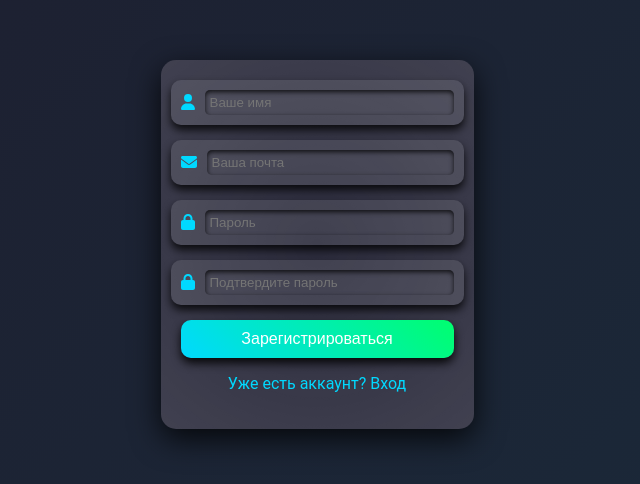
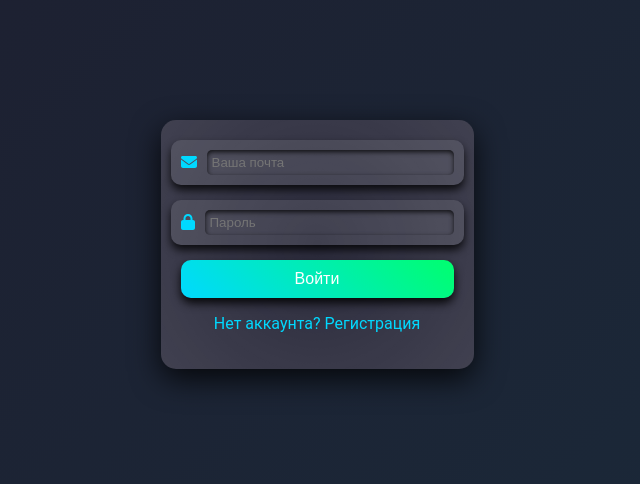
Before and after one commit to lopatuxin/programmator-front, a React (Create React App) app: page /login in a window 1280 px wide. Shown: the part 156-640 px from the top of the page, without its empty margins (343-983 px from the left). Built offline with nearby package versions, Linux system fonts and the light colour scheme; a small style sheet from the web is missing.

Commit message:
Добавил форму входа

```diff
--- a/package.json
+++ b/package.json
@@ -13,6 +13,7 @@
     "react": "^18.3.1",
     "react-dom": "^18.3.1",
     "react-hook-form": "^7.51.5",
+    "react-router-dom": "^6.23.1",
     "react-scripts": "5.0.1",
     "web-vitals": "^2.1.4"
   },
--- a/src/App.js
+++ b/src/App.js
@@ -1,18 +1,25 @@
 import React from 'react';
-import ReactDOM from 'react-dom';
 import {library} from '@fortawesome/fontawesome-svg-core';
 import {fab} from '@fortawesome/free-brands-svg-icons';
 import {faCogs, faEnvelope, faLock, faUser} from '@fortawesome/free-solid-svg-icons';
 import './App.css';
-import RegistrationForm from "./RegistrationForm";
+import RegistrationForm from "./components/RegistrationForm";
+import {BrowserRouter, Route, Routes} from "react-router-dom";
+import LoginForm from "./components/LoginForm";
 
 library.add(fab, faUser, faEnvelope, faLock, faCogs);
 
 function App() {
     return (
-        <div className="App">
-            <RegistrationForm />
-        </div>
+        <BrowserRouter>
+            <div className="App">
+                <Routes>
+                    <Route path="/register" element={<RegistrationForm />} />
+                    <Route path="/login" element={<LoginForm />} />
+                    <Route path="*" element={<RegistrationForm />} />
+                </Routes>
+            </div>
+        </BrowserRouter>
     );
 }
 
--- /dev/null
+++ b/src/components/LoginForm.css
@@ -0,0 +1,115 @@
+body {
+    display: flex;
+    justify-content: center;
+    align-items: center;
+    height: 100vh;
+    background: linear-gradient(135deg, #1e1e2f, #1a2a3a);
+    margin: 0;
+    font-family: 'Roboto', sans-serif;
+    color: #fff;
+}
+
+.login-container {
+    display: flex;
+    justify-content: center;
+    align-items: center;
+    width: 100%;
+    max-width: 400px;
+    padding: 20px;
+}
+
+.login-box {
+    background: #2b2b3c;
+    border-radius: 15px;
+    box-shadow: 0 10px 30px rgba(0, 0, 0, 0.8);
+    padding: 20px;
+    width: 100%;
+    max-width: 400px;
+    text-align: center;
+    position: relative;
+    overflow: hidden;
+    z-index: 1;
+}
+
+.login-box::before {
+    content: '';
+    position: absolute;
+    top: -50%;
+    left: -50%;
+    width: 200%;
+    height: 200%;
+    background: radial-gradient(circle at center, transparent, rgba(255, 255, 255, 0.1), transparent);
+    animation: rotation 10s infinite linear;
+    z-index: -1;
+}
+
+@keyframes rotation {
+    from {
+        transform: rotate(0deg);
+    }
+    to {
+        transform: rotate(360deg);
+    }
+}
+
+form {
+    display: flex;
+    flex-direction: column;
+    align-items: center;
+}
+
+.input-group {
+    display: flex;
+    align-items: center;
+    margin-bottom: 15px;
+    background: rgba(255, 255, 255, 0.1);
+    border-radius: 10px;
+    padding: 10px;
+    width: 100%;
+    box-shadow: 0 5px 8px rgba(0, 0, 0, 0.8);
+}
+
+.input-group label {
+    margin-right: 10px;
+    color: #00d9ff;
+}
+
+.input-group input {
+    background: transparent;
+    border: none;
+    outline: none;
+    color: white;
+    width: 100%;
+    padding: 5px;
+    border-radius: 5px;
+    box-shadow: inset 0 2px 5px rgba(0, 0, 0, 0.8);
+    z-index: 1;
+}
+
+button {
+    width: 100%;
+    padding: 10px;
+    border: none;
+    border-radius: 10px;
+    background: linear-gradient(45deg, #00d9ff, #00ff6e);
+    color: white;
+    cursor: pointer;
+    font-size: 1em;
+    transition: background 0.3s ease, transform 0.2s ease;
+    box-shadow: 0 5px 10px rgba(0, 0, 0, 0.9);
+    z-index: 1;
+}
+
+button:hover {
+    background: linear-gradient(45deg, #00ff6e, #00d9ff);
+    transform: translateY(-3px);
+}
+
+.login-box p {
+    color: #00d9ff;
+}
+
+.login-box a {
+    color: #00d9ff;
+    text-decoration: none;
+}
--- /dev/null
+++ b/src/components/LoginForm.jsx
@@ -0,0 +1,67 @@
+import React from 'react';
+import {useForm, Controller} from 'react-hook-form';
+import {FontAwesomeIcon} from '@fortawesome/react-fontawesome';
+import './LoginForm.css';
+import {Link} from "react-router-dom";
+
+const LoginForm = () => {
+    const {control, handleSubmit} = useForm();
+
+    const onSubmit = async (data) => {
+        try {
+            const response = await fetch('http://localhost:8080/auth/login', {
+                method: 'POST',
+                headers: {
+                    'Content-Type': 'application/json',
+                },
+                body: JSON.stringify(data),
+            });
+
+            if (!response.ok) {
+                throw new Error('Network response was not ok');
+            }
+
+            const responseData = await response.json();
+            console.log('Success:', responseData);
+            alert(responseData); // Вывод сообщения на экран
+        } catch (error) {
+            console.error('Error:', error);
+            alert('Login failed: ' + error.message); // Вывод сообщения об ошибке
+        }
+    };
+
+    return (
+        <div className="login-container">
+            <div className="login-box">
+                <form onSubmit={handleSubmit(onSubmit)}>
+                    <div className="input-group">
+                        <label htmlFor="email">
+                            <FontAwesomeIcon icon="envelope"/>
+                        </label>
+                        <Controller
+                            name="email"
+                            control={control}
+                            defaultValue=""
+                            render={({field}) => <input {...field} placeholder="Ваша почта"/>}
+                        />
+                    </div>
+                    <div className="input-group">
+                        <label htmlFor="password">
+                            <FontAwesomeIcon icon="lock"/>
+                        </label>
+                        <Controller
+                            name="password"
+                            control={control}
+                            defaultValue=""
+                            render={({field}) => <input {...field} type="password" placeholder="Пароль"/>}
+                        />
+                    </div>
+                    <button type="submit">Войти</button>
+                </form>
+                <p>Нет аккаунта? <Link to="/register">Регистрация</Link></p>
+            </div>
+        </div>
+    );
+};
+
+export default LoginForm;
--- a/src/RegistrationForm.jsx
+++ b/src/components/RegistrationForm.jsx
@@ -2,6 +2,7 @@ import React from 'react';
 import {useForm, Controller} from 'react-hook-form';
 import {FontAwesomeIcon} from '@fortawesome/react-fontawesome';
 import './RegistrationForm.css';
+import {Link} from "react-router-dom";
 
 const RegistrationForm = () => {
     const {control, handleSubmit} = useForm();
@@ -80,7 +81,7 @@ const RegistrationForm = () => {
                     </div>
                     <button type="submit">Зарегистрироваться</button>
                 </form>
-                <p>Уже есть аккаунт? <a href="#">Вход</a></p>
+                <p>Уже есть аккаунт? <Link to="/login">Вход</Link></p>
             </div>
         </div>
     );
```
Also changed, not shown: src/components/RegistrationForm.css (renamed from src/RegistrationForm.css), 1 other file (tests, documents, lock files or other folders).
